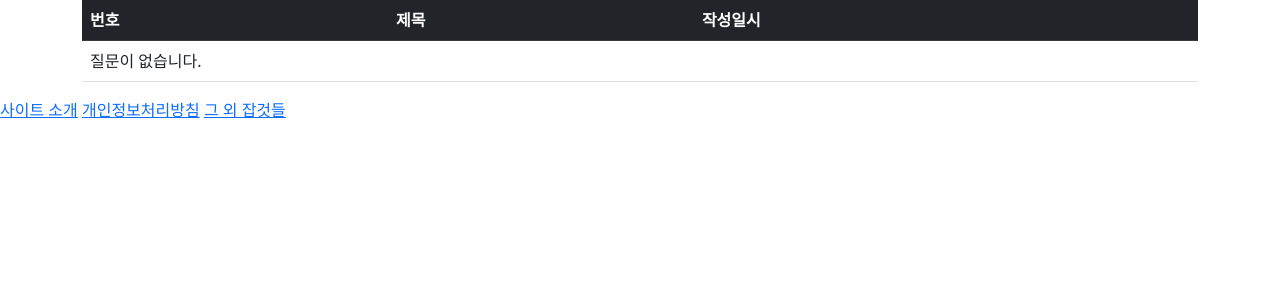
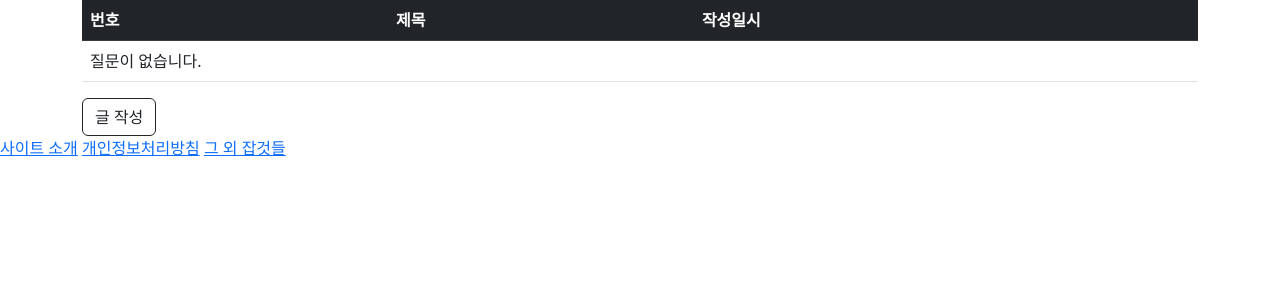
Before and after one commit to minjunasdf/website, a Django app: page /qna/ in a window 1280 px wide. Shown: the part 56-356 px from the top of the page. Run offline with Django 4.2, Linux system fonts and the light colour scheme; data that the repository does not hold is empty; some libraries are stand-ins or nearby versions.

Commit message:
사이트 환경 수정

```diff
--- a/templates/qna/qna_list.html
+++ b/templates/qna/qna_list.html
@@ -27,5 +27,6 @@
         {% endif %}
         </tbody>
     </table>
+    <a class="btn btn-outline-dark" href="{% url 'textpage:text_create' %}" role="button">글 작성</a>
   </div>
 {% endblock %}
```
